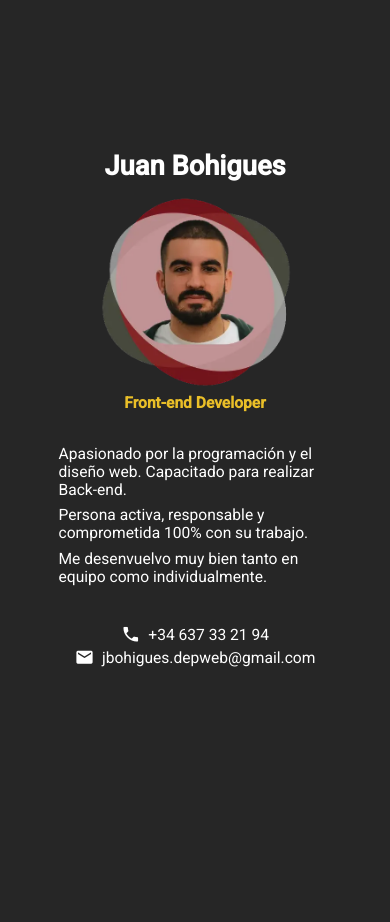
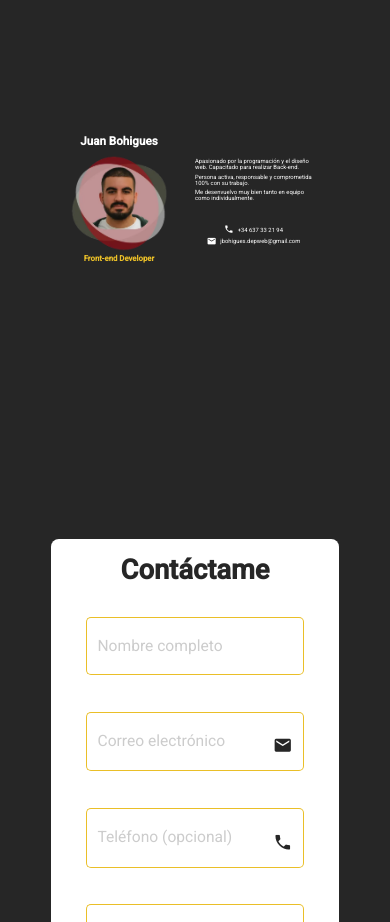
Before and after one commit to jabohigues/portfolio, an Angular app: page /home in a window 390 px wide. Shown: the part 1720-2642 px from the top of the page. Built offline with nearby package versions, Linux system fonts and the light colour scheme.

Commit message:
done responsive about section

```diff
--- a/src/app/about/components/description/description.component.scss
+++ b/src/app/about/components/description/description.component.scss
@@ -19,3 +19,24 @@ p {
     margin-bottom: 5vw;
   }
 }
+
+// Web
+@media only screen and (min-device-width: 500px) {
+  div{
+    max-width: 30vw;
+    padding: 1vw 2vw;
+  }
+
+  p {
+    font-size: 1.5vw;
+    margin: 0.5vw 0;
+
+    &:first-child{
+      margin-top: 2.5vw;
+    }
+
+    &:last-child{
+      margin-bottom: 2.5vw;
+    }
+  }
+}
--- a/src/app/about/components/details/details.component.scss
+++ b/src/app/about/components/details/details.component.scss
@@ -14,3 +14,21 @@
     }
   }
 }
+
+
+// Web
+@media only screen and (min-device-width: 500px) {
+  .details {
+    font-size: 1.5vw;
+    margin-top: 2.5vw;
+
+    & > p {
+      margin: 0.5vw 0;
+
+      span {
+        font-size: 2.5vw;
+        margin-right: 1vw;
+      }
+    }
+  }
+}
--- a/src/app/about/components/principal-about/principal-about.component.html
+++ b/src/app/about/components/principal-about/principal-about.component.html
@@ -1,4 +1,5 @@
 <div id="aboutSection">
+  <div id="first">
     <h1>Juan Bohigues</h1>
     <img
       src="assets/images/backFaceAbout.webp"
@@ -6,6 +7,9 @@
       title="Este soy yo"
     />
     <h2>Front-end Developer</h2>
+  </div>
+  <div id="second">
     <app-description></app-description>
     <app-details></app-details>
   </div>
+</div>
--- a/src/app/about/components/principal-about/principal-about.component.scss
+++ b/src/app/about/components/principal-about/principal-about.component.scss
@@ -20,3 +20,26 @@ div {
     width: 50vw;
   }
 }
+
+
+// Web
+@media only screen and (min-device-width: 500px) {
+  #aboutSection{
+    flex-direction: row !important;
+    gap: 5vw;
+  }
+
+  h1 {
+    font-size: 3vw !important;
+    margin-bottom: 1.5vw !important;
+  }
+
+  h2 {
+    font-size: 2vw !important;
+    margin-top: 0.5vw !important;
+  }
+
+  img {
+    width: 25vw !important;
+  }
+}
```
Lines whose indentation alone changed are shown as unchanged.
